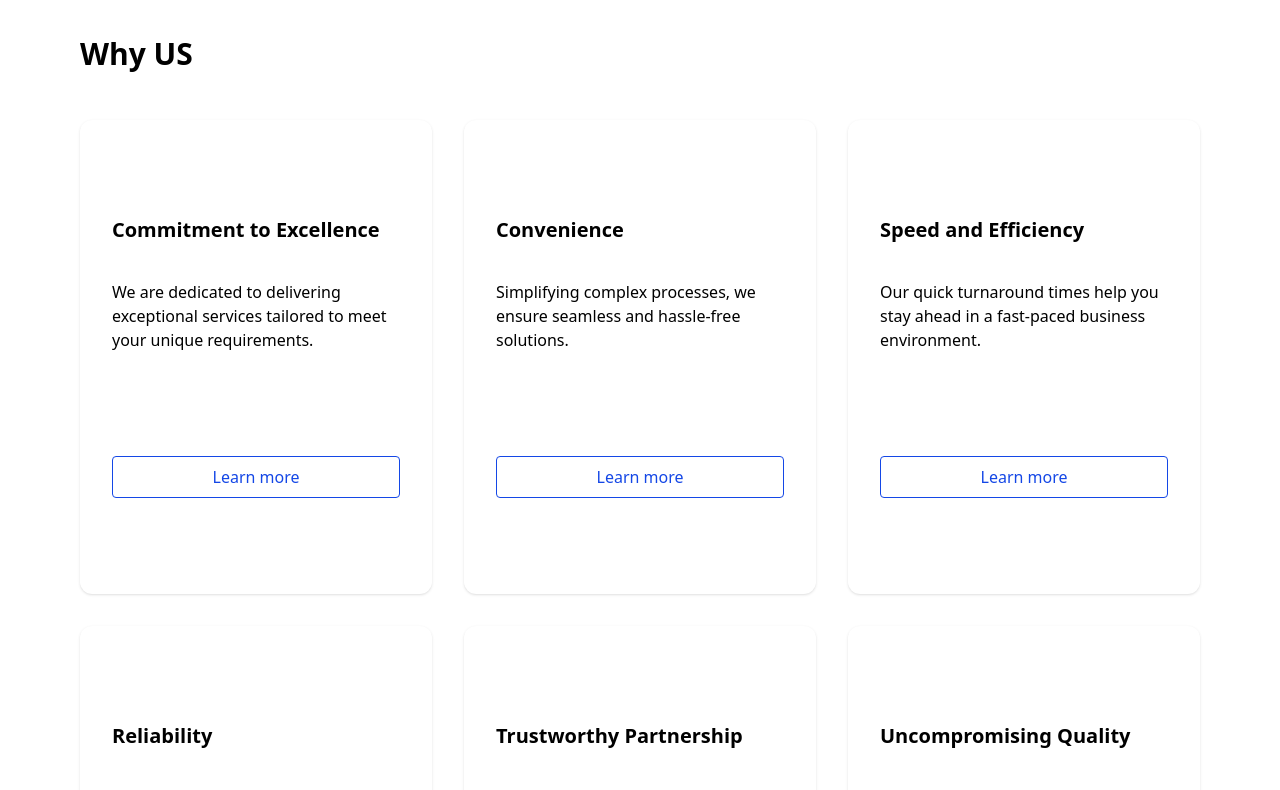
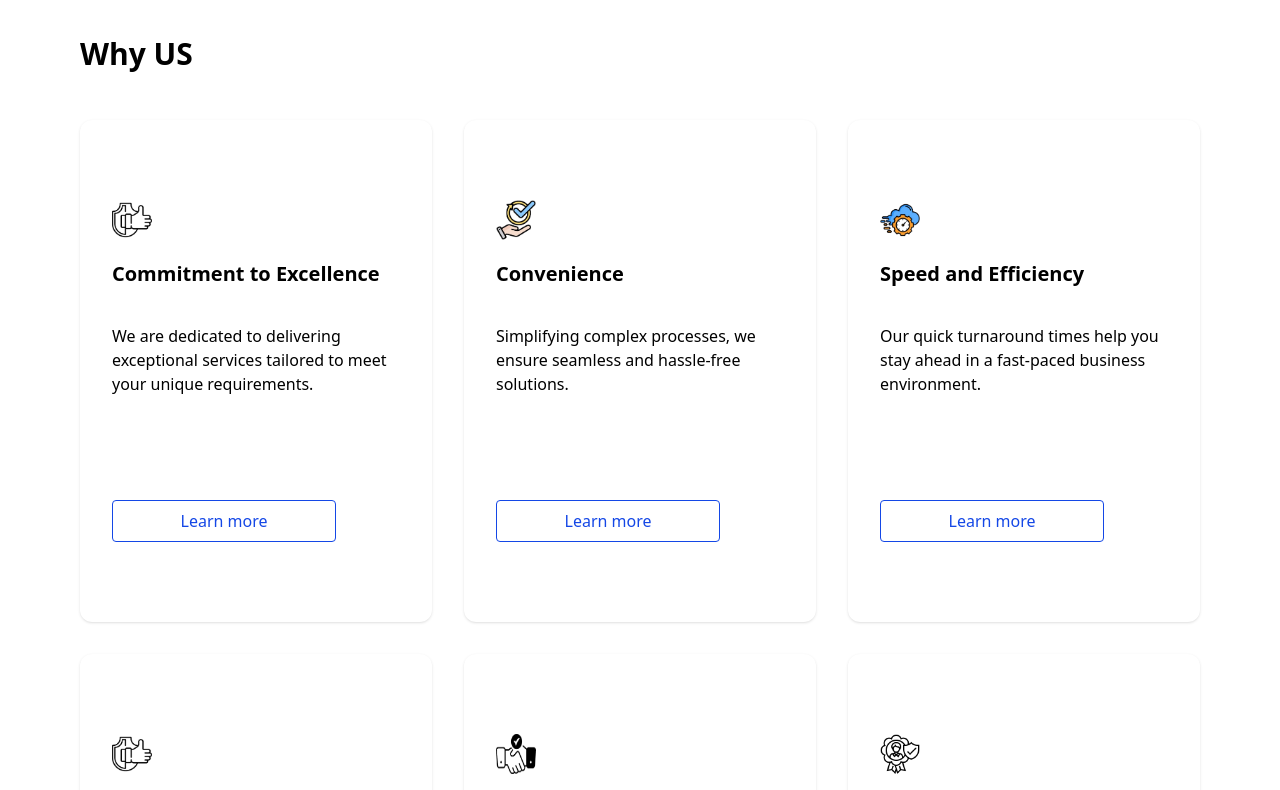
Before and after one commit to Navaf-U/HD-Associates, a Next.js app in the folder hd-associates/: page / in a window 1280 px wide. Shown: the part 940-1730 px from the top of the page. Built offline with nearby package versions, Linux system fonts and the light colour scheme.

Commit message:
fix: wrap logo image in a link in Navbar; add icons to features in WhyUs component

```diff
--- a/hd-associates/src/components/Navbar.tsx
+++ b/hd-associates/src/components/Navbar.tsx
@@ -5,7 +5,7 @@ import Link from 'next/link'
 export default function Navbar() {
     return (
         <nav className="fixed flex h-24 items-center top-0 left-0 w-full bg-white text-[#000000c5] shadow-md z-50">
-            <Image width={100} height={100} src={'/assets/logo.png'} className="text-xl font-bold w-18 h-18 ms-10" alt='logo' />
+            <Link href={'/'}><Image width={100} height={100} src={'/assets/logo.png'} className="text-xl font-bold w-18 h-18 ms-10" alt='logo' /></Link>
             <div className="max-w-7xl mx-auto px-4 py-3 flex justify-center items-center">
                 <div className="flex gap-6">
                     <Link href="/" className="hover:text-blue-500">Home</Link>
--- a/hd-associates/src/components/WhyUs.tsx
+++ b/hd-associates/src/components/WhyUs.tsx
@@ -1,10 +1,12 @@
+import Image from "next/image";
+
 const features = [
-    { title: "Commitment to Excellence", description: "We are dedicated to delivering exceptional services tailored to meet your unique requirements." },
-    { title: "Convenience", description: "Simplifying complex processes, we ensure seamless and hassle-free solutions." },
-    { title: "Speed and Efficiency", description: "Our quick turnaround times help you stay ahead in a fast-paced business environment." },
-    { title: "Reliability", description: "Depend on us for accurate and consistent support every step of the way." },
-    { title: "Trustworthy Partnership", description: "Built on integrity, our relationships are anchored in mutual trust and transparency." },
-    { title: "Uncompromising Quality", description: "We uphold the highest standards in every service we provide, ensuring superior outcomes for our clients." },
+    { icon: '/assets/commitment.png', title: "Commitment to Excellence", description: "We are dedicated to delivering exceptional services tailored to meet your unique requirements." },
+    { icon: '/assets/convenience.png', title: "Convenience", description: "Simplifying complex processes, we ensure seamless and hassle-free solutions." },
+    { icon: '/assets/speed.png', title: "Speed and Efficiency", description: "Our quick turnaround times help you stay ahead in a fast-paced business environment." },
+    { icon: '/assets/commitment.png', title: "Reliability", description: "Depend on us for accurate and consistent support every step of the way." },
+    { icon: '/assets/trustworthy.png', title: "Trustworthy Partnership", description: "Built on integrity, our relationships are anchored in mutual trust and transparency." },
+    { icon: '/assets/uncompromising.png', title: "Uncompromising Quality", description: "We uphold the highest standards in every service we provide, ensuring superior outcomes for our clients." },
 ];
 
 export default function WhyUs() {
@@ -13,16 +15,17 @@ const features = [
             <div className="mx-20">
                 <h2 className="text-3xl font-bold mb-12">Why US</h2>
                 <div className="grid md:grid-cols-3 gap-8">
-            {features.map((feature, idx) => (
+                    {features.map((feature, i) => (
                         <div
-                key={idx}
-                className="bg-white px-8 py-24 rounded-xl shadow transition-all duration-300 hover:bg-[#001e60] hover:text-white flex flex-col justify-between min-h-[250px]"
+                            key={i}
+                            className="bg-white px-8 py-20 rounded-xl shadow transition-all duration-300 hover:bg-[#001e60] hover:text-white flex flex-col justify-between min-h-[250px]"
                         >
                             <div>
+                                <Image width={100} height={100} src={feature.icon} className="w-10 h-10 mb-5" alt="icon" />
                                 <h3 className="text-xl font-semibold mb-4">{feature.title}</h3>
                                 <p className="mb-6 pb-20 pt-5">{feature.description}</p>
                             </div>
-                <button className="mt-auto p-10 px-4 py-2 border border-blue-700 text-blue-700 hover:bg-blue-700 hover:text-white transition-all duration-300 rounded">
+                            <button className="w-56 mt-auto p-10 px-4 py-2 border border-blue-700 text-blue-700 hover:bg-blue-700 hover:text-white transition-all duration-300 rounded">
                                 Learn more
                             </button>
                         </div>
```
Lines whose indentation alone changed are shown as unchanged.
